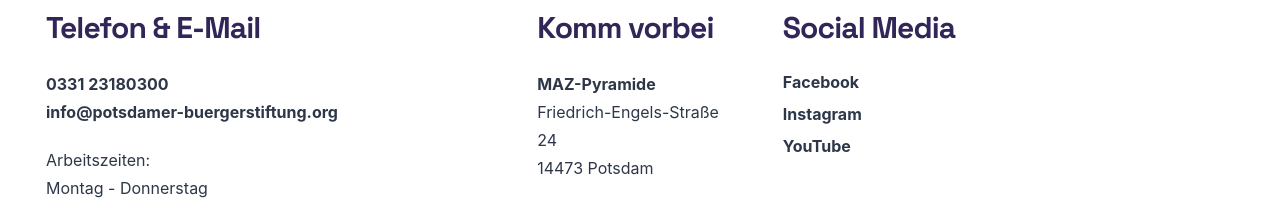
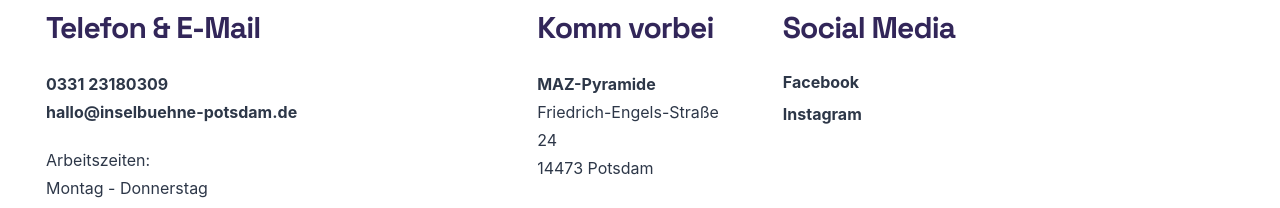
Before and after one commit to potsdamer-buergerstiftung/projects, a Next.js app in the folder apps/website/: page /kontakt in a window 1280 px wide. Shown: the part 469-677 px from the top of the page. Built offline with nearby package versions, Linux system fonts and the light colour scheme.

Commit message:
change contact for inselbühne

```diff
--- a/apps/website/pages/kontakt.tsx
+++ b/apps/website/pages/kontakt.tsx
@@ -26,7 +26,7 @@ export default function ContactPage() {
           colorScheme="green"
           bg="brand"
           as="a"
-          href="mailto:info@potsdamer-buergerstiftung.org"
+          href="mailto:hallo@inselbuehne-potsdam.de"
         >
           Schreib uns eine E-Mail
         </Button>
@@ -41,8 +41,8 @@ export default function ContactPage() {
               <Heading size="lg" mb="6">
                 Telefon &amp; E-Mail
               </Heading>
-              <Text fontWeight="bold">0331 23180300</Text>
-              <Text fontWeight="bold">info@potsdamer-buergerstiftung.org</Text>
+              <Text fontWeight="bold">0331 23180309</Text>
+              <Text fontWeight="bold">hallo@inselbuehne-potsdam.de</Text>
               <Text mt="5">Arbeitszeiten:</Text>
               <Text>Montag - Donnerstag</Text>
               <Text>9 Uhr - 15 Uhr</Text>
@@ -68,8 +68,7 @@ export default function ContactPage() {
               </Heading>
               <VStack gap={0} align="start">
                 <Link color="gray.700">Facebook</Link>
-                <Link color="gray.700">Instagram</Link>
-                <Link color="gray.700">YouTube</Link>
+                <Link color="gray.700" href="https://instagram.com/inselbuehne">Instagram</Link>
               </VStack>
             </GridItem>
           </Grid>
```
